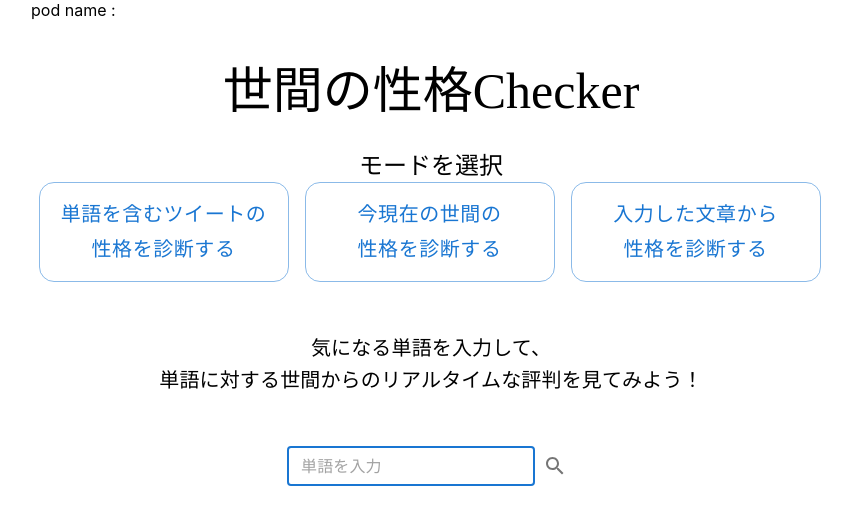
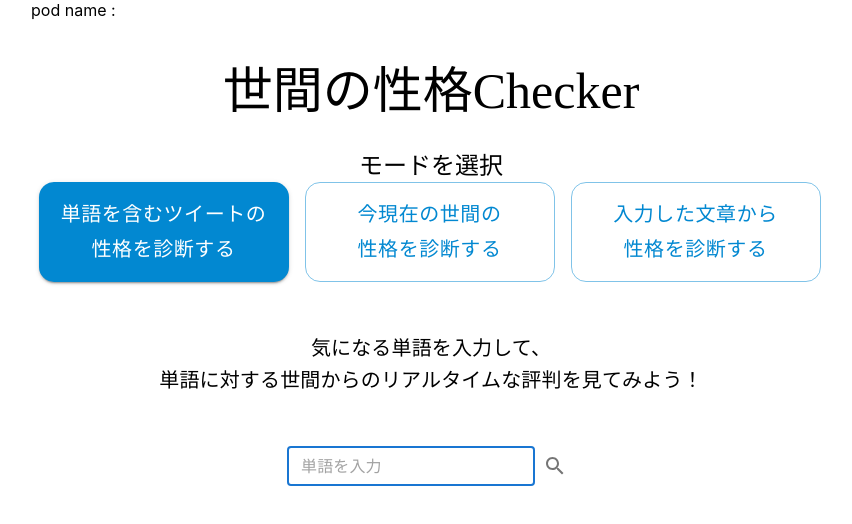
Before and after one commit to tkmtakada/reputation_checker, a React (Create React App) app in the folder frontend/: page / in a window 1280 px wide. Shown: the top 524 px of the page, without its empty margins (209-1061 px from the left). Built offline with nearby package versions, Linux system fonts and the light colour scheme; no server answers.

Commit message:
add: モード変更に伴い、ボタンの表示を変更

```diff
--- a/frontend/src/App.tsx
+++ b/frontend/src/App.tsx
@@ -7,6 +7,8 @@ import { CheckBySentence } from 'pages/checkbysentence/CheckBySentence';
 import { CheckByTrend } from 'pages/checkbytrend/CheckByTrend';
 // import raw_text from `${process.env.PUBLIC_URL}/hostname.text`;
 // import { text} from "./getHostname";
+
+type variantType = "text" | "contained" | "outlined" | undefined
 
 const backgroundCSS = {
   // background: 'linear-gradient(-225deg, #2CD8D5 0%, #C5C1FF 56%, #FFBAC3 100%)',
@@ -36,13 +38,16 @@ function App() {
   const [ mode, setMode ] = useState(0);
   const [ hostname, setHostname] = useState("");
 
+  const [ variantB1, setVariantB1 ] = useState<variantType>("contained");
+  const [ variantB2, setVariantB2 ] = useState<variantType>("outlined");
+  const [ variantB3, setVariantB3 ] = useState<variantType>("outlined");
+
   const getHostname = async () => {
     const reponse = await fetch(`${process.env.PUBLIC_URL}/hostname.txt`);
     const text = await reponse.text();
     setHostname(text);
     return text;
   };
-
 
   const Mode = ({mode}: {mode: number}) => {
     switch(mode) {
@@ -54,6 +59,27 @@ function App() {
         return <CheckBySentence />;
     }
     return null;
+  }
+
+  const handleClickB1 = () => {
+    setMode(0)
+    setVariantB1("contained")
+    setVariantB2("outlined")
+    setVariantB3("outlined")
+  }
+
+  const handleClickB2 = () => {
+    setMode(1)
+    setVariantB1("outlined")
+    setVariantB2("contained")
+    setVariantB3("outlined")
+  }
+
+  const handleClickB3 = () => {
+    setMode(2)
+    setVariantB1("outlined")
+    setVariantB2("outlined")
+    setVariantB3("contained")
   }
 
   useEffect(
@@ -71,9 +97,9 @@ function App() {
       <Typography  variant="h5" textAlign={'center'}>モードを選択</Typography>
       <ModeButtonContainer>
         <Stack spacing={2} direction="row">
-          <Button variant="outlined" sx={{width:'250px', height:'100px', borderRadius:'15px', fontSize:'20px'}} onClick={() => setMode(0)}>単語を含むツイートの<br/>性格を診断する</Button>
-          <Button variant="outlined" sx={{width:'250px', height:'100px', borderRadius:'15px', fontSize:'20px'}} onClick={() => setMode(1)}>今現在の世間の<br/>性格を診断する</Button>
-          <Button variant="outlined" sx={{width:'250px', height:'100px', borderRadius:'15px', fontSize:'20px'}} onClick={() => setMode(2)}>入力した文章から<br/>性格を診断する</Button>
+          <Button variant={variantB1} color="info" sx={{width:'250px', height:'100px', borderRadius:'15px', fontSize:'20px'}} onClick={handleClickB1}>単語を含むツイートの<br/>性格を診断する</Button>
+          <Button variant={variantB2} color="info" sx={{width:'250px', height:'100px', borderRadius:'15px', fontSize:'20px'}} onClick={handleClickB2}>今現在の世間の<br/>性格を診断する</Button>
+          <Button variant={variantB3} color="info" sx={{width:'250px', height:'100px', borderRadius:'15px', fontSize:'20px'}} onClick={handleClickB3}>入力した文章から<br/>性格を診断する</Button>
         </Stack>
       </ModeButtonContainer>
       <Mode mode={mode}/>
```
